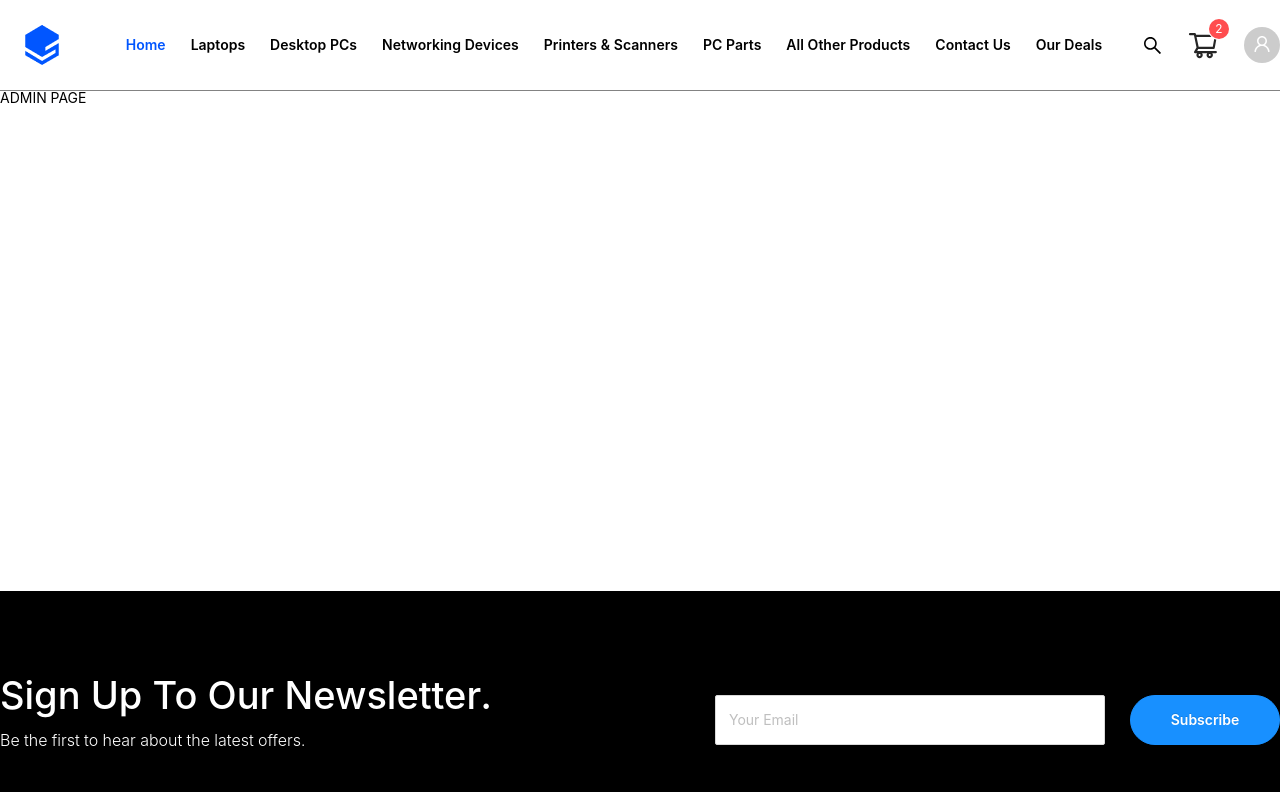
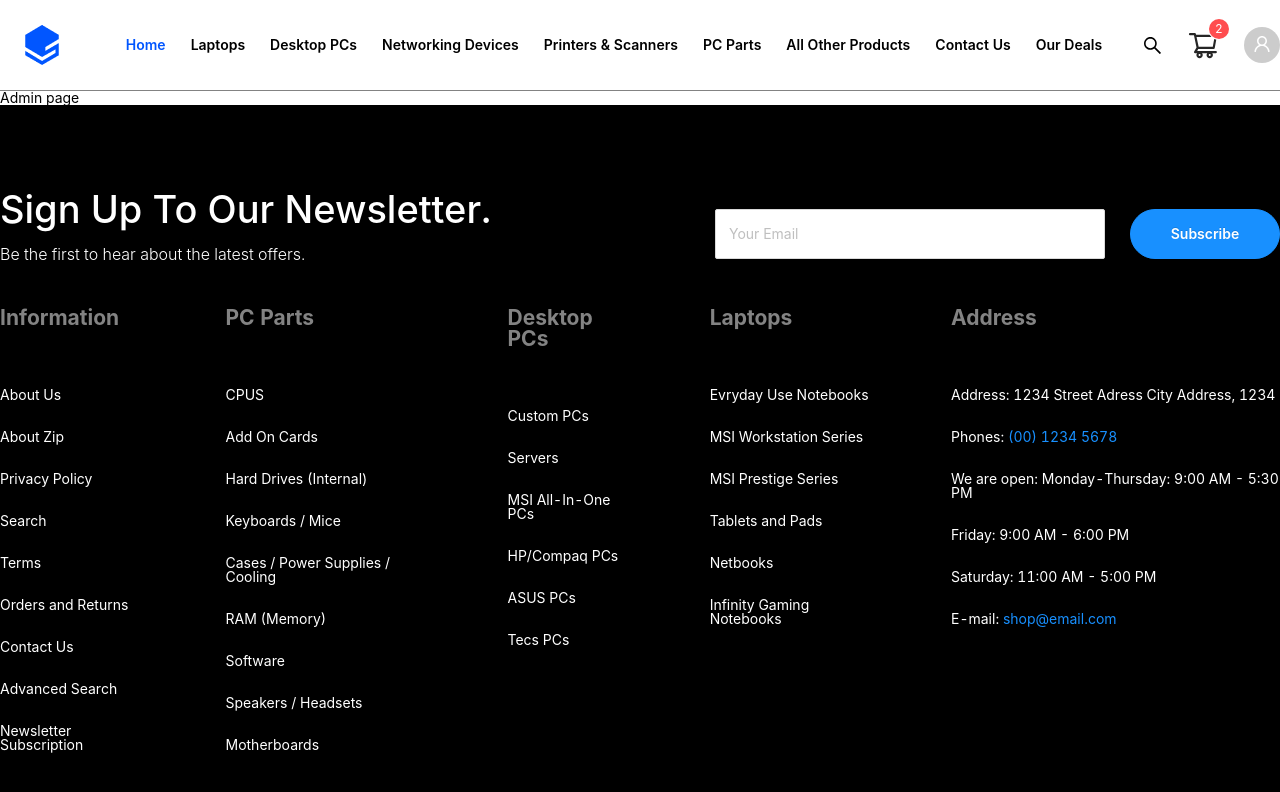
Before and after one commit to hoanglam16tg/Laptop-Ecommerce, a React (Create React App) app: page /admin in a window 1280 px wide. Shown: the top 792 px of the page. Built offline with nearby package versions, Linux system fonts and the light colour scheme.

Commit message:
update json

```diff
--- a/package.json
+++ b/package.json
@@ -15,6 +15,7 @@
     "messaging-api-messenger": "^1.0.6",
     "mobx": "^6.3.3",
     "mobx-react": "^7.2.0",
+    "monaco-editor": "^0.28.0",
     "node-sass": "^6.0.1",
     "react": "^17.0.2",
     "react-dom": "^17.0.2",
--- a/src/components/common/Admin/admin.js
+++ b/src/components/common/Admin/admin.js
@@ -1,10 +1,10 @@
 import React from 'react'
 
-export const Admin = () => {
+ const Admin = () => {
   return (
-    <div style={{height: '500px', width: '100%'}}>
-      ADMIN PAGE
+    <div>
+      Admin page
     </div>
   )
 }
-export default Admin;
+export default Admin
```
Also changed, not shown: 1 other file (tests, documents, lock files or other folders).
